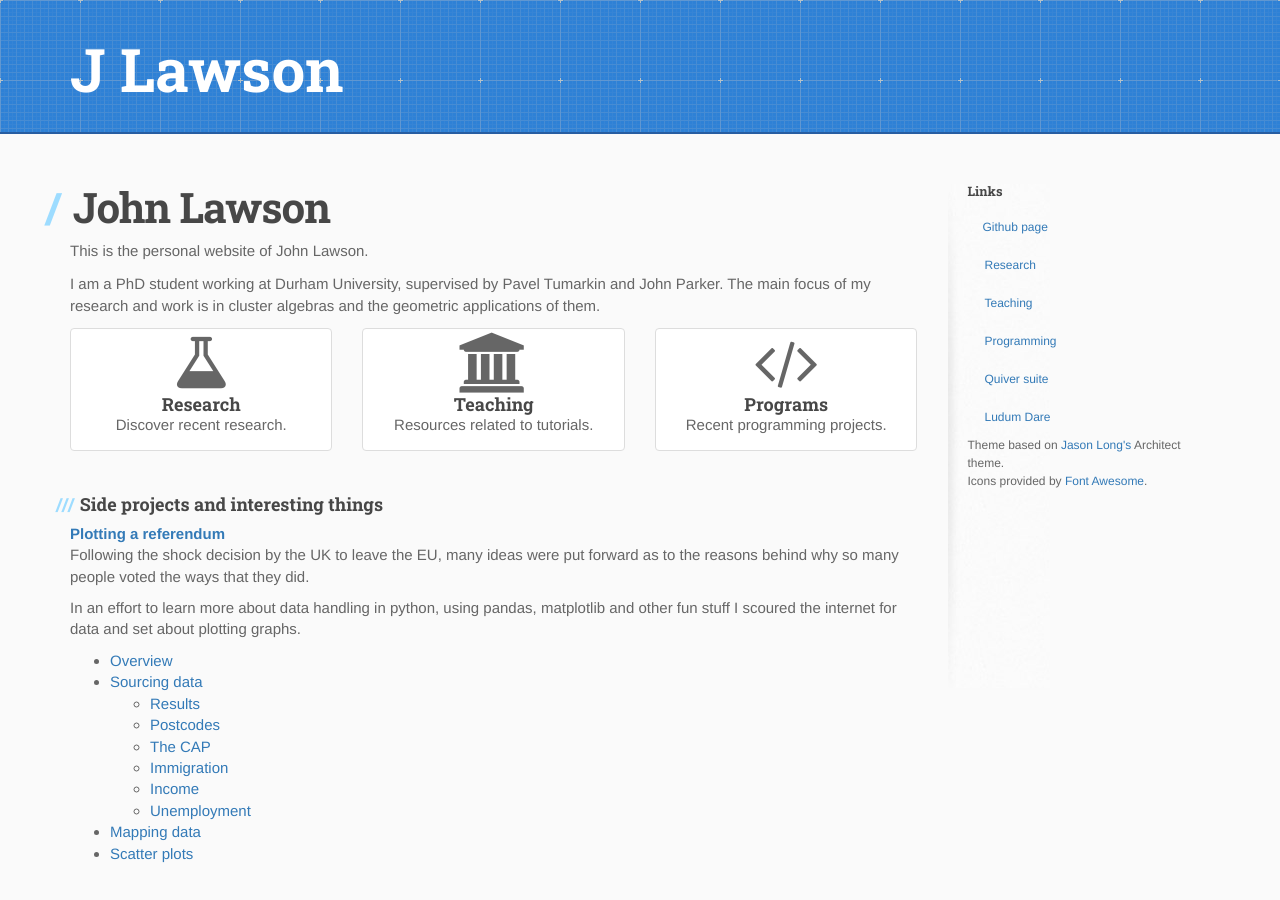
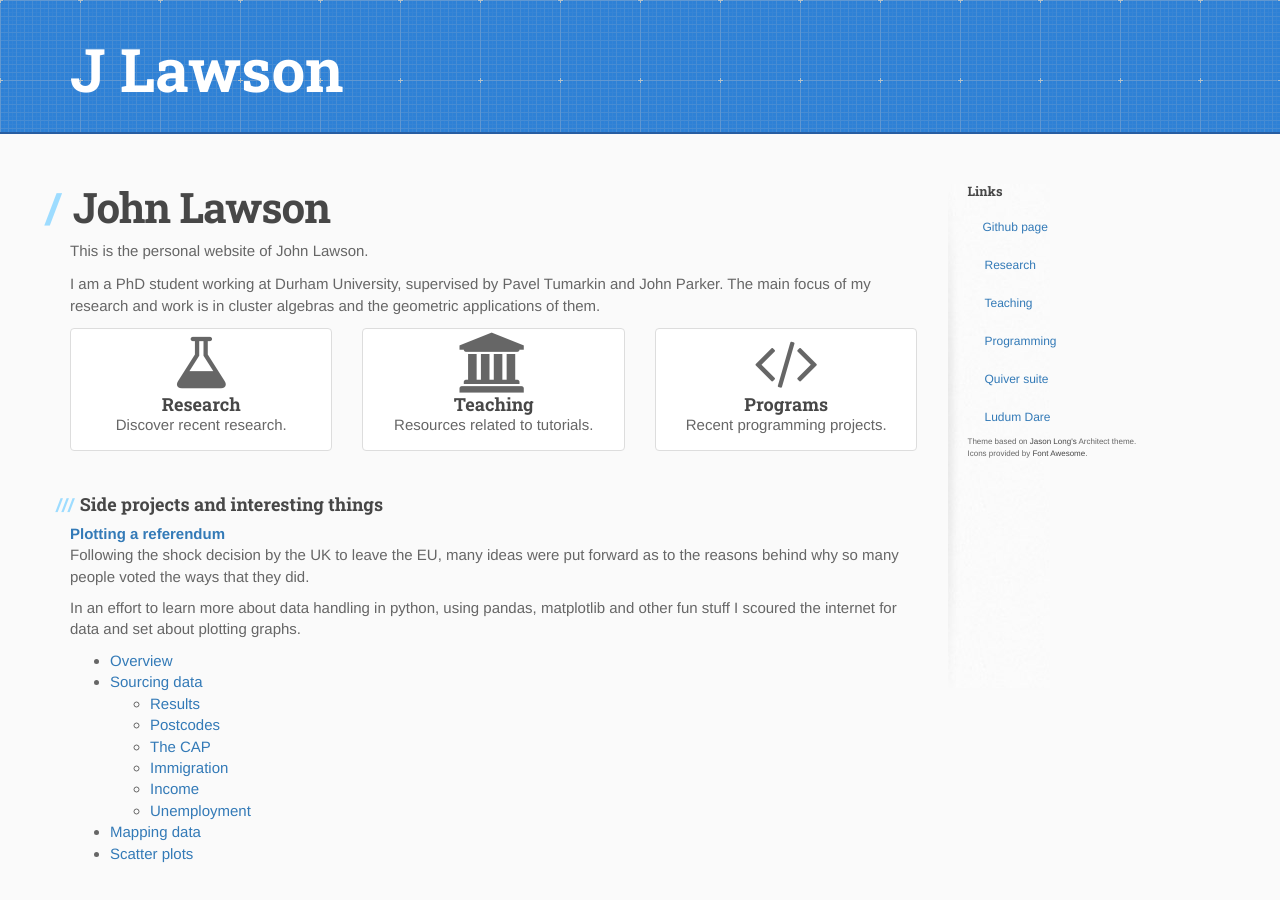
Before and after one commit to jwlawson/jwlawson.github.io, a Jekyll site: the page built from index.md, in a window 1280 px wide. Built offline with Jekyll 4.4.1, drawn with Linux system fonts in a browser that asks for light colours; nearby versions of some CDN libraries.

Commit message:
Trying to fix css

```diff
--- a/_layouts/main.html
+++ b/_layouts/main.html
@@ -16,6 +16,5 @@ layout: master
   {% include smallprint.html %}
 </aside>
 </div>
-
 </div>
 </div>
--- a/css/style.css
+++ b/css/style.css
@@ -63,6 +63,15 @@ ul#travellist {
 }
 ul#travellist span {
 	font-size: 75%;
+}
+ul#smallprint {
+	font-size: 8px;
+}
+ul#smallprint a {
+	color: #474747;
+}
+ul#smallprint a:hover {
+	color: #666;
 }
 #main-content img {
   max-width: 100%;
```
